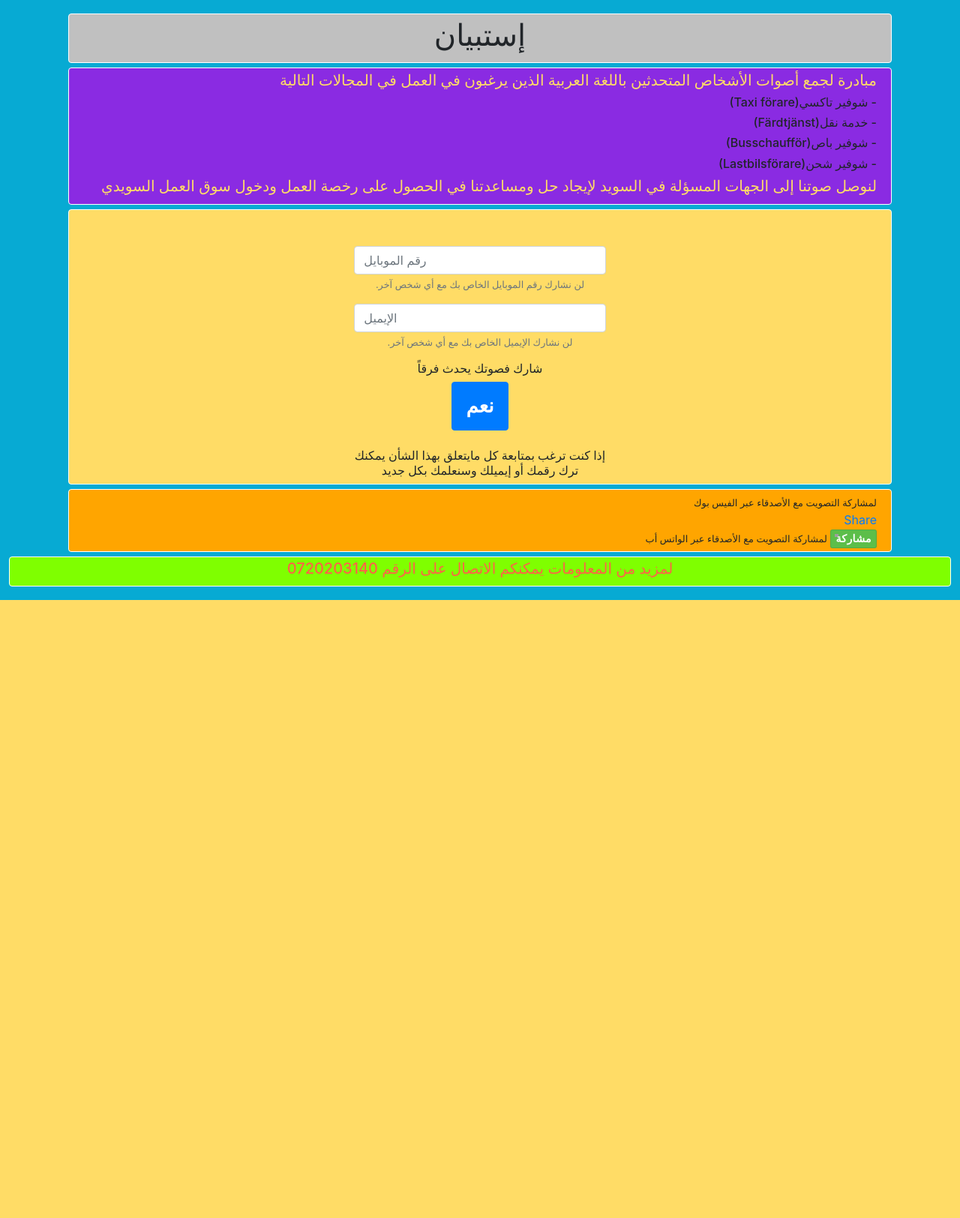
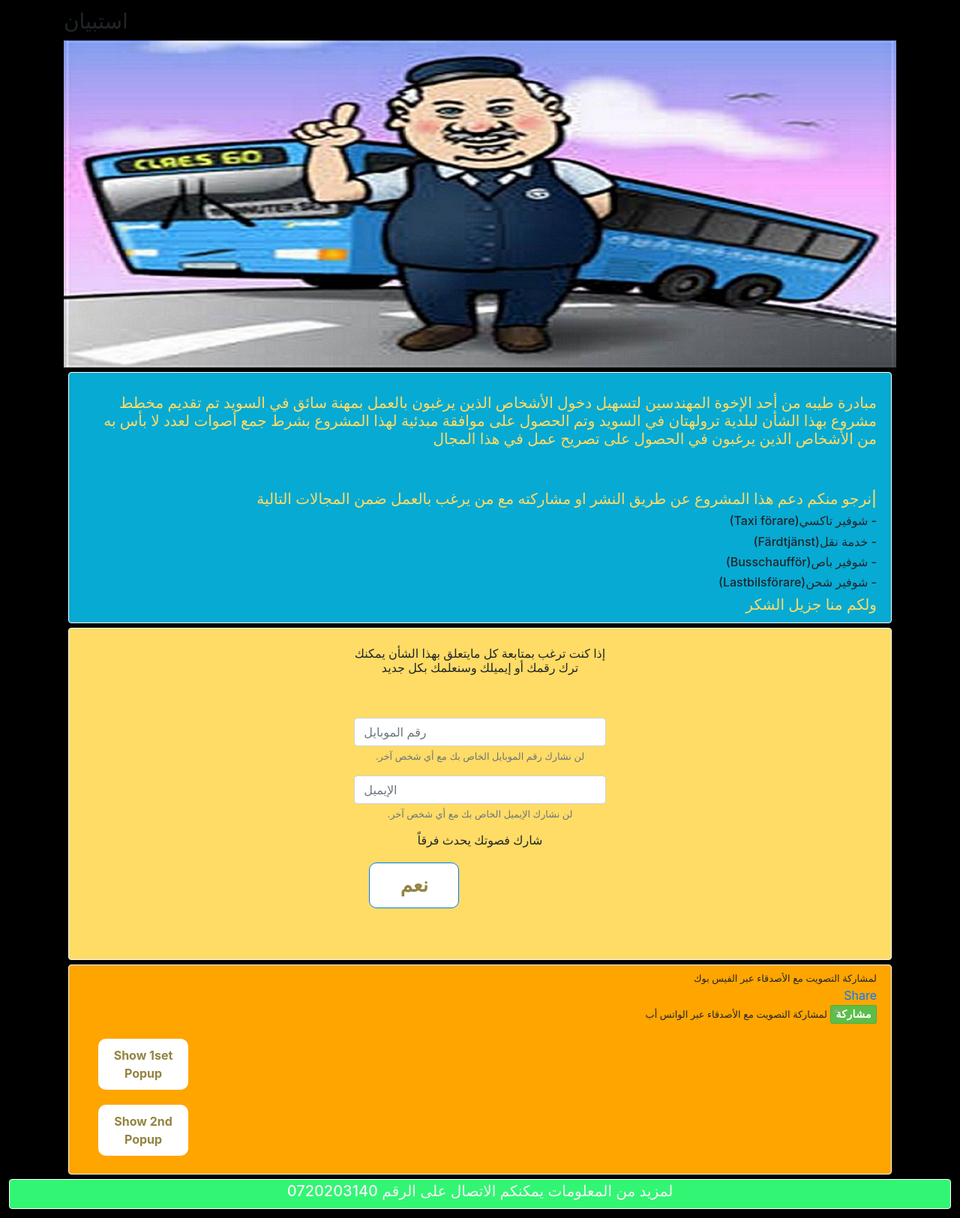
Before and after one commit to SamerSenbol/surveyApp, a PHP site: page / in a window 1280 px wide. Shown: the whole page at 75% size. Before the commit the page ends 800 px from the top, so only its background shows below. Run offline with PHP 8.4, Linux system fonts and the light colour scheme; some libraries are stand-ins or nearby versions; grey boxes are pictures that could not be loaded.

Commit message:
Adding images folder for saving all the images which we are going to use in our page.

```diff
--- a/index.php
+++ b/index.php
@@ -2,10 +2,11 @@
 include "./includes/html-start.php";
 ?>
     <div class="container">
-        <div class="row" id="header">
+        <div class="row" id="hader">
 
-            <div class="col-12">
-                <h1>إستبيان</h1>
+            <div class="col-sm-12">
+                <h3>استبيان</h3>
+                <img src="./images/header.jpg" class="img-responsive" width= "100%">
             </div>
 
         </div>
@@ -13,19 +14,18 @@ include "./includes/html-start.php";
         <div class="row" id="message">
 
             <div class="col-12">
-                <h5>مبادرة لجمع أصوات الأشخاص المتحدثين باللغة العربية الذين يرغبون في العمل في المجالات التالية</h5>
-            </div>
 
-            <div class="col-12">
+                <br><h5>مبادرة طيبه من أحد الإخوة المهندسين لتسهيل دخول الأشخاص الذين يرغبون بالعمل بمهنة سائق في السويد
+                تم تقديم مخطط مشروع بهذا الشأن لبلدية ترولهتان في السويد وتم الحصول على موافقة مبدئية لهذا المشروع بشرط جمع
+                أصوات لعدد لا بأس به من الأشخاص الذين يرغبون في الحصول على تصريح عمل في هذا المجال</h5><br><br>
+
+                <h5>نرجو منكم دعم هذا المشروع عن طريق النشر او مشاركته مع من يرغب بالعمل ضمن المجالات التالية| </h5>
                 <h6> (Taxi förare)شوفير تاكسي -</h6>
                 <h6> (Färdtjänst)خدمة نقل -</h6>
                 <h6> (Busschaufför)شوفير باص -</h6>
                 <h6> (Lastbilsförare)شوفير شحن -</h6>
-            </div>
+                <h5>ولكم منا جزيل الشكر</h5>
 
-            <div class="col-12">
-                <h5>لنوصل صوتنا إلى الجهات المسؤلة في السويد لإيجاد حل ومساعدتنا في الحصول على رخصة العمل ودخول سوق
-                    العمل السويدي</h5>
             </div>
 
         </div>
@@ -35,6 +35,7 @@ include "./includes/html-start.php";
 
             <div class="col-sm-12 col-md-4">
                 <form action="insert.php" method="POST">
+                     <br>   <h6>إذا كنت ترغب بمتابعة كل مايتعلق بهذا الشأن يمكنك ترك رقمك أو إيميلك وسنعلمك بكل جديد</h6>
                     <div class="form-group"> <br><br>
                     <input type="text" name="Tel" class="form-control" id="exampleInputEmail1"
                     aria-describedby="telHelp" placeholder="رقم الموبايل">
@@ -48,8 +49,7 @@ include "./includes/html-start.php";
                             آخر</small>
                         </div>
                         <h6>شارك فصوتك يحدث فرقاً</h6>
-                        <button type="submit" name="submit" class="btn btn-primary">نعم</button><br><br>
-                        <h6>إذا كنت ترغب بمتابعة كل مايتعلق بهذا الشأن يمكنك ترك رقمك أو إيميلك وسنعلمك بكل جديد</h6>
+                        <button type="submit" name="submit" class="btn btn-primary show-popup">نعم</button><br><br>
                     </form>
                 </div>
             </div>
@@ -74,8 +74,13 @@ include "./includes/html-start.php";
                             class="whatsapp w3_whatsapp_btn w3_whatsapp_btn_large">مشاركة</a>
                     </div>
 
+                    <!--Start popup-->
+                    <span class="show-popup" data-popup=".first-popup">Show 1set Popup</span>
+                    <span class="show-popup" data-popup=".second-popup">Show 2nd Popup</span>
+                    <!--End popup-->
                 </div>
             </div>
+
         </div>
         <?php
 include "./includes/footer.php";
--- a/insert.php
+++ b/insert.php
@@ -14,7 +14,7 @@ if($_SERVER["REQUEST_METHOD"] == "POST"){
     $sql="INSERT INTO `users`(`Email`, `Tel`, `Date`, `ipAddress` ) VALUES ('$Email', '$Tel' ,'$date' ,'$line')";
     $data = mysqli_query($con, $sql);
       if($data){
-      header("Location: thanks.php"); /* Redirect browser */
+     /* header("Location: thanks.php");  Redirect browser */
       exit();
     }
     else{
--- a/main.js
+++ b/main.js
@@ -1,4 +1,28 @@
 $(document).ready(function() {
+
+    //Popup
+    $('.show-popup').click(function(){
+        $($(this).data('popup')).fadeIn();
+    });
+
+    $('.popup').click(function(){
+        $(this).fadeOut();
+    });
+
+  /*   $('.popup .inner').click(function(e){
+       e.stopPropagation();
+    });
+
+    $('.popup .close').click(function(e){
+        e.preventDefault();
+       $(this).parentsUntil('.popup').parent().fadeOut();
+    });
+
+    $(document).keydown(function(e){
+        if(e.keyCode == 27){
+            $('.popup').fadeOut();
+        } */
+    });
 
     var isMobile = {
     Android: function() {
@@ -32,8 +56,4 @@ $(document).ready(function() {
     }
     });
 
-      // Toggle Form Fields
-      $('.products .product i').on('click',function(){
-        $(this).toggleClass('fa-plus fa-minus').next('p').slideToggle();
     });
-    });
--- a/style.css
+++ b/style.css
@@ -1,5 +1,5 @@
 body{
-    background-color: rgb(7, 170, 211);
+    background-color: black;
     padding: 12px;
 }
 
@@ -17,7 +17,7 @@ h1{
     justify-content: center;
 }
 footer{
-    background-color: chartreuse;
+    background-color: #33f574;
     text-align: center;
     border-radius: 4px;
     border: solid 1px;
@@ -25,7 +25,7 @@ footer{
     padding: 3px;
 }
 footer h5{
-   color: tomato;
+   color:whitesmoke;
 }
 #form{
     background-color: #FFDC66;
@@ -47,16 +47,20 @@ footer h5{
 
 }
 #header{
-    background-color: silver;
+    /* background-image: url('./images/header.jpg'); */
     margin: 6px;
     border-radius: 4px;
     text-align: center;
     border: solid 1px;
     border-color:white;
-    padding: 4px;
+    /* padding: 19vh; */
+
+}
+#header h1{
+   color:green;
 }
 #message{
-    background-color: blueviolet;
+    background-color: rgb(7, 170, 211);
     margin: 6px;
     border-radius: 4px;
     text-align: right;
@@ -112,3 +116,58 @@ footer h5{
     }
 
     a.whatsapp { color: #fff;}
+
+/* Start Popup*/
+.popup{
+    position: fixed;
+    top: 0;
+    left: 0;
+    width: 100%;
+    height: 100%;
+    text-align: center;
+    z-index: 9999;
+    background-color: rgba(187, 187, 187, 0.8);
+    display: none;
+}
+.popup .inner{
+    background-color: #FFF;
+    border: 1px solid #CCC;
+    padding: 20px;
+    width: 300px;
+    height: 200px;
+    left: 50%;
+    position: fixed;
+    margin-left: -150px;
+    top: 50%;
+    margin-top: -125px;
+    border-radius: 5px;
+}
+
+.popup .inner p{
+    color: #AAA;
+    line-height: 1.6
+}
+
+.popup .inner button {
+    position: absolute;
+    bottom: 10px;
+    right: 10px;
+    padding: 2px 8px;
+    background-color: #EEE;
+    border: 1px solid #CCC;
+    border-radius: 4px;
+    cursor:pointer;
+}
+.show-popup {
+    cursor: pointer;
+    display: block;
+    text-align: center;
+    margin: 20px;
+    background-color: #fff;
+    width: 120px;
+    padding: 10px;
+    border-radius: 10px;
+    font-weight: bold;
+    color: #928440;
+}
+/* End Popup*/
```
Also changed, not shown: Thanks.php (+0 -20 lines), images/header.jpg (added).
